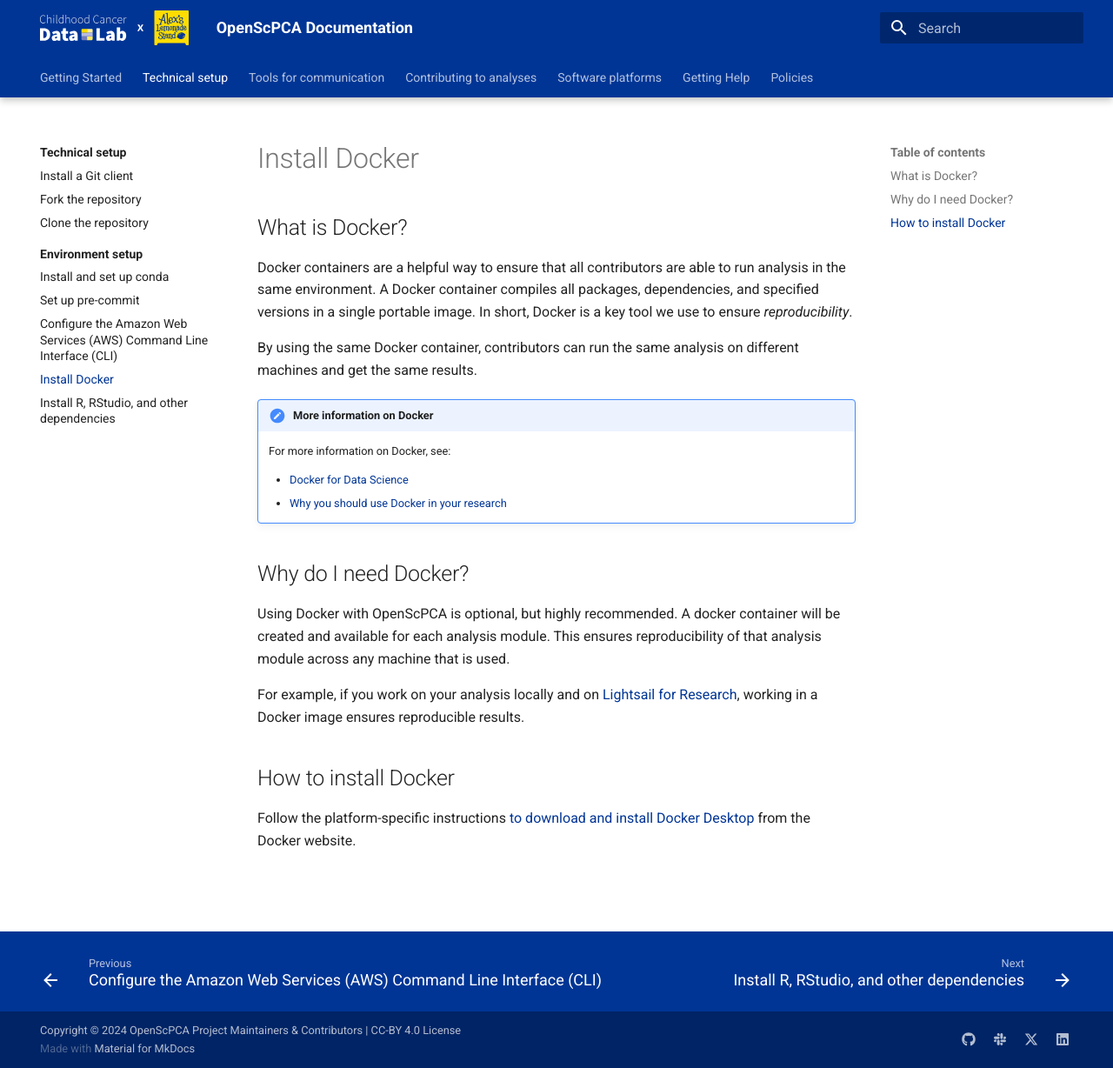
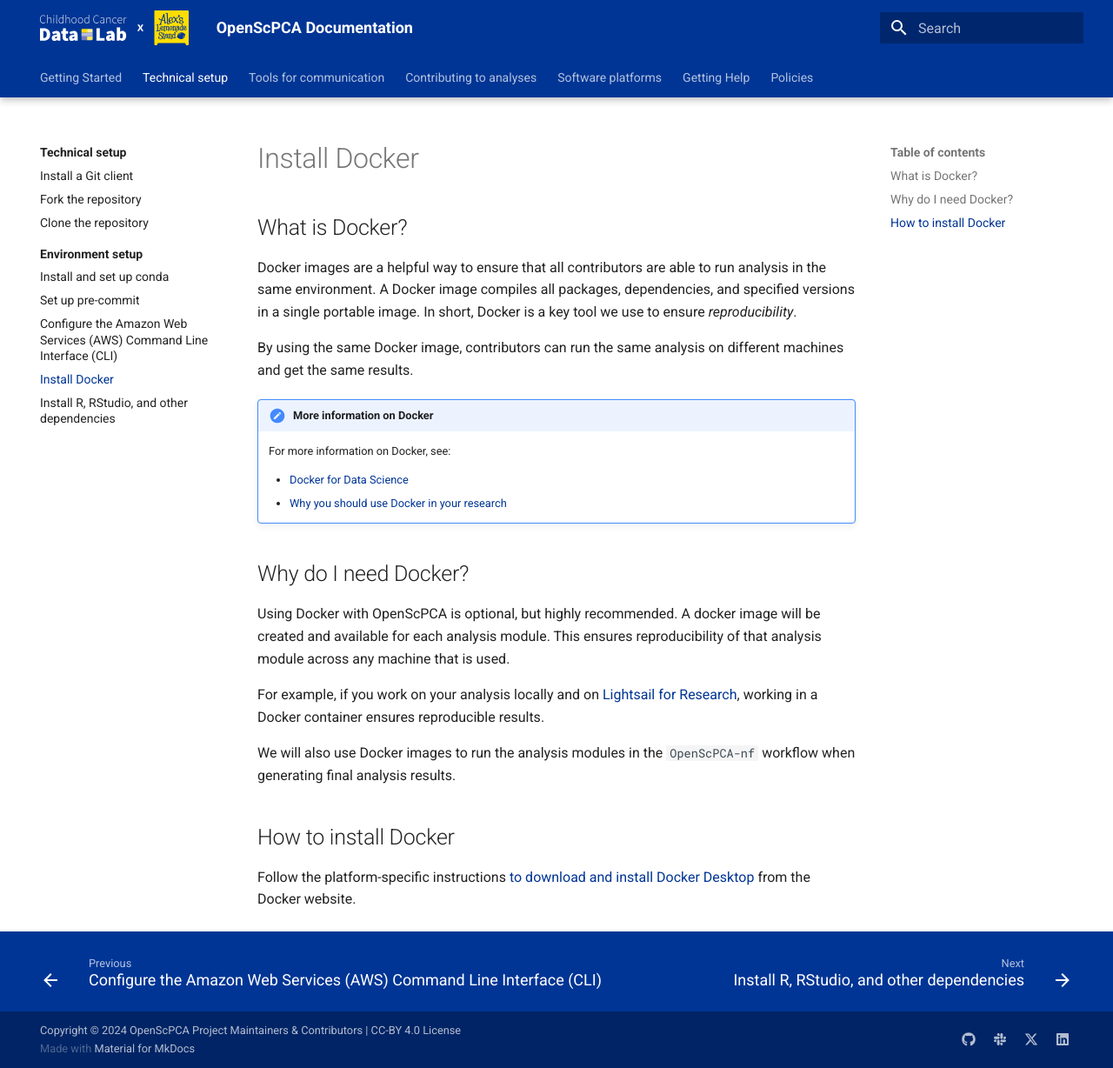
Before and after one commit to AlexsLemonade/OpenScPCA-analysis, an MkDocs documentation site: the page built from docs/technical-setup/environment-setup/install-docker.md, in a window 1280 px wide and 1228 px high. Shown: the whole window at 87% size. Built offline with MkDocs 1.6.1 and Material for MkDocs 9.7.7, drawn with Linux system fonts in a browser that asks for light colours.

```diff
--- a/docs/technical-setup/environment-setup/install-docker.md
+++ b/docs/technical-setup/environment-setup/install-docker.md
@@ -2,11 +2,11 @@
 
 ## What is Docker?
 
-Docker containers are a helpful way to ensure that all contributors are able to run analysis in the same environment.
-A Docker container compiles all packages, dependencies, and specified versions in a single portable image.
+Docker images are a helpful way to ensure that all contributors are able to run analysis in the same environment.
+A Docker image compiles all packages, dependencies, and specified versions in a single portable image.
 In short, Docker is a key tool we use to ensure _reproducibility_.
 
-By using the same Docker container, contributors can run the same analysis on different machines and get the same results.
+By using the same Docker image, contributors can run the same analysis on different machines and get the same results.
 
 !!! note "More information on Docker"
 
@@ -21,10 +21,12 @@
 ## Why do I need Docker?
 
 Using Docker with OpenScPCA is optional, but highly recommended.
-A docker container will be created and available for each analysis module.
+A docker image will be created and available for each analysis module.
 This ensures reproducibility of that analysis module across any machine that is used.
 
-For example, if you work on your analysis locally and on [Lightsail for Research](../../software-platforms/aws/index.md#lsfr-virtual-computing-with-aws), working in a Docker image ensures reproducible results.
+For example, if you work on your analysis locally and on [Lightsail for Research](../../software-platforms/aws/index.md#lsfr-virtual-computing-with-aws), working in a Docker container ensures reproducible results.
+
+We will also use Docker images to run the analysis modules in the `OpenScPCA-nf` workflow when generating final analysis results.
 
 ## How to install Docker
 
```
Also changed, not shown: docs/software-platforms/docker/docker-images.md (+1 -1 lines).
